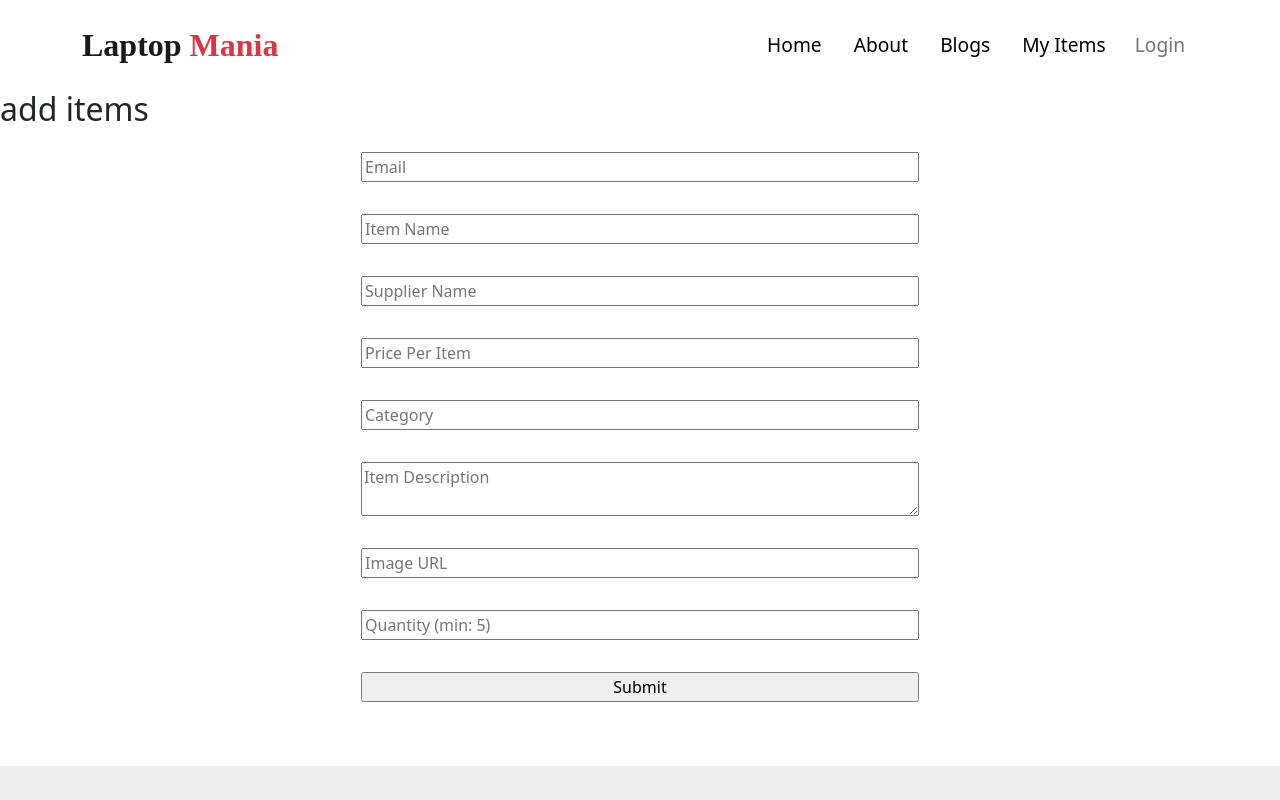
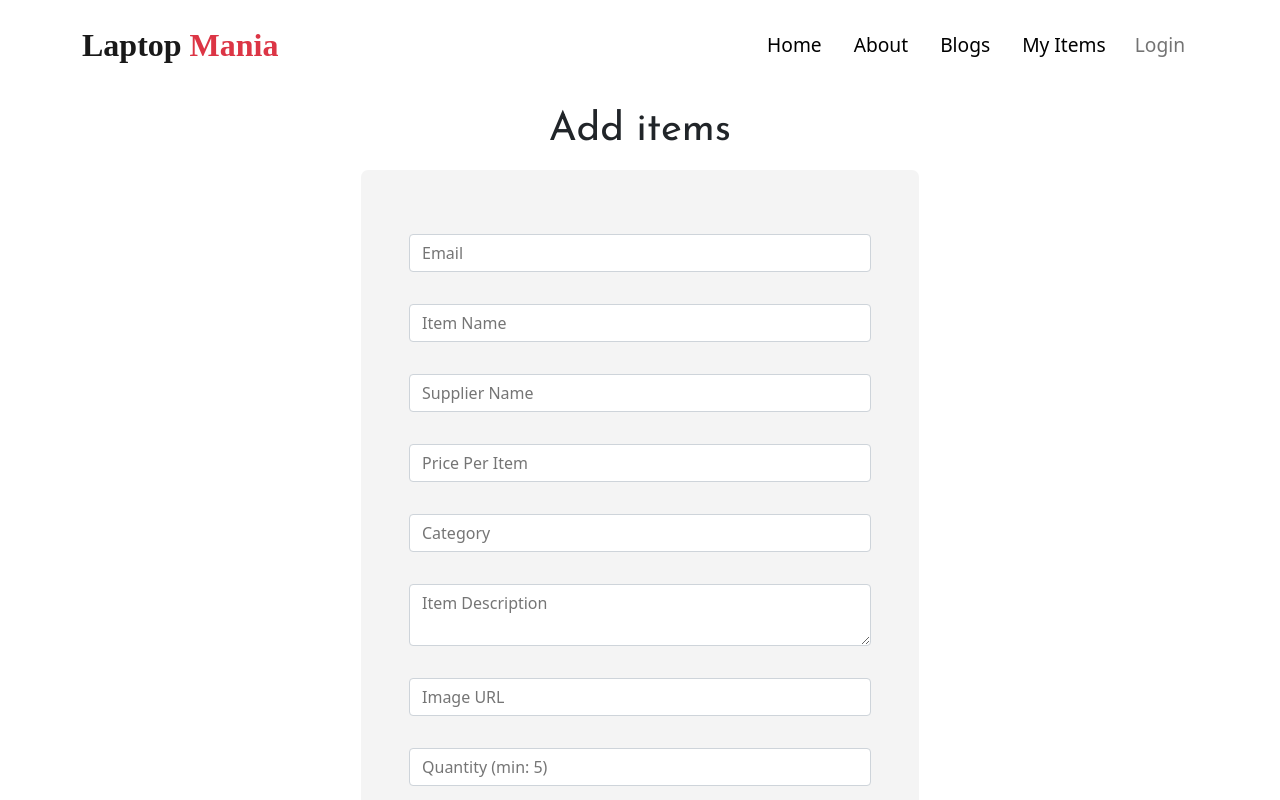
Before and after one commit to AnikKDev/laptop-mania, a React (Create React App) app: page /add-item in a window 1280 px wide. Shown: the top 800 px of the page. Built offline with nearby package versions, Linux system fonts and the light colour scheme; no server answers; a web font is replaced by a local one.

Commit message:
did more styling on other components

```diff
--- a/src/Components/AddItem/AddItem.css
+++ b/src/Components/AddItem/AddItem.css
@@ -0,0 +1,18 @@
+.item-title {
+    font-family: 'Josefin Sans', sans-serif;
+    font-size: 2.5em;
+}
+
+.input-field {
+    padding: 0.375rem 0.75rem;
+    font-size: 1rem;
+    font-weight: 400;
+    line-height: 1.5;
+    color: #212529;
+    background-color: #fff;
+    background-clip: padding-box;
+    border: 1px solid #ced4da;
+    appearance: none;
+    border-radius: 0.25rem;
+    transition: border-color .15s ease-in-out, box-shadow .15s ease-in-out;
+}
--- a/src/Components/AddItem/AddItem.js
+++ b/src/Components/AddItem/AddItem.js
@@ -1,5 +1,6 @@
 import React from 'react';
 import { Form } from 'react-bootstrap';
+import "./AddItem.css";
 import { useForm } from "react-hook-form";
 import axios from 'axios';
 import { useAuthState } from 'react-firebase-hooks/auth';
@@ -26,20 +27,20 @@ const AddItem = () => {
     };
     return (
         <div>
-            <h2>
-                add items
+            <h2 className="text-center my-3 item-title">
+                Add items
             </h2>
-            <div className="container">
-                <form className="w-50 mx-auto d-flex flex-column" onSubmit={handleSubmit(onSubmit)}>
-                    <input className="my-3" value={user?.email} readOnly placeholder='Email' {...register("email")} />
-                    <input className="my-3" placeholder='Item Name' {...register("itemName", { required: true, maxLength: 20 })} />
-                    <input className="my-3" placeholder='Supplier Name' {...register("supplierName", { required: true })} />
-                    <input className="my-3" placeholder='Price Per Item' type="number" {...register("price", { required: true })} />
-                    <input className="my-3" placeholder='Category' type="text" {...register("category", { required: true })} />
-                    <textarea className="my-3" placeholder='Item Description' type="text" {...register("description", { required: true })} />
-                    <input className="my-3" placeholder='Image URL' {...register("img", { required: true })} />
-                    <input className="my-3" placeholder='Quantity (min: 5)' type="number" {...register("quantity", { min: 5, required: true })} />
-                    <input className="my-3" type="submit" />
+            <div className="container ">
+                <form className="w-50 mx-auto d-flex flex-column login-form p-5" onSubmit={handleSubmit(onSubmit)}>
+                    <input className="my-3 input-field" value={user?.email} readOnly placeholder='Email' {...register("email")} />
+                    <input className="my-3 input-field" placeholder='Item Name' {...register("itemName", { required: true, maxLength: 20 })} />
+                    <input className="my-3 input-field" placeholder='Supplier Name' {...register("supplierName", { required: true })} />
+                    <input className="my-3 input-field" placeholder='Price Per Item' type="number" {...register("price", { required: true })} />
+                    <input className="my-3 input-field" placeholder='Category' type="text" {...register("category", { required: true })} />
+                    <textarea className="my-3 input-field" placeholder='Item Description' type="text" {...register("description", { required: true })} />
+                    <input className="my-3 input-field" placeholder='Image URL' {...register("img", { required: true })} />
+                    <input className="my-3 input-field" placeholder='Quantity (min: 5)' type="number" {...register("quantity", { min: 5, required: true })} />
+                    <input className="my-3 btn btn-danger" type="submit" />
                 </form>
             </div>
         </div>
--- a/src/Components/Header/Header.css
+++ b/src/Components/Header/Header.css
@@ -17,3 +17,7 @@
     color: black;
     margin: auto 5px;
 }
+
+a:hover {
+    color: #DB2D2E;
+}
--- a/src/Components/Login/Login.css
+++ b/src/Components/Login/Login.css
@@ -0,0 +1,23 @@
+.login-form {
+    background-color: #b9b9b929;
+    border-radius: 7px;
+}
+
+.login-title {
+    font-family: 'Josefin Sans', sans-serif;
+}
+
+.google-btn {
+    background-color: #efefef;
+    transition: 0.2s;
+}
+
+.google-btn:hover {
+    background-color: #bb4c57;
+    color: white;
+}
+
+.g-icon {
+    font-size: 1.2em;
+
+}
--- a/src/Components/Login/Login.js
+++ b/src/Components/Login/Login.js
@@ -2,6 +2,7 @@ import React, { useEffect, useState } from 'react';
 import { Button, Form } from 'react-bootstrap';
 import { useLocation, useNavigate } from 'react-router-dom';
 import { useSignInWithGoogle, useSignInWithEmailAndPassword, useSendPasswordResetEmail } from 'react-firebase-hooks/auth';
+import { FcGoogle } from 'react-icons/fc';
 import auth from '../../firebase.init';
 import './Login.css';
 import LoadingSpinner from '../Loadingspinner/LoadingSpinner';
@@ -105,8 +106,9 @@ const Login = () => {
 
 
     return (
-        <div>
-            <div className="w-50 mx-auto">
+        <div className="mt-5">
+            <div className="w-50 mx-auto mt-5 login-form p-5">
+                <h3 className="text-center mb-3 login-title">Log in</h3>
                 <Form onSubmit={handleLogin}>
                     <Form.Group className="mb-3" controlId="formBasicEmail">
                         <Form.Label>Email address</Form.Label>
@@ -119,12 +121,12 @@ const Login = () => {
                         <Form.Control onChange={handlePasswordChange} type="password" placeholder="Password" />
                     </Form.Group>
 
-                    <Button variant="primary" type="submit" className="w-100">
+                    <Button variant="danger" type="submit" className="w-100">
                         Login
                     </Button>
                 </Form>
-                <Button onClick={handleGoogleSignin} variant="primary" type="submit" className="w-100 my-2">
-                    Sign in with Google
+                <Button onClick={handleGoogleSignin} variant="" type="submit" className="w-100 my-2 google-btn mt-4">
+                    <FcGoogle className='g-icon'></FcGoogle> Sign in with Google
                 </Button>
                 <button onClick={handleResetPass} className="btn btn-link">Forgot password?</button>
                 <p>Don't have an account? <button onClick={() => navigate('/signup')} className="btn btn-link">Create an account</button></p>
--- a/src/Components/ManageInventories/ManageInventories.css
+++ b/src/Components/ManageInventories/ManageInventories.css
@@ -0,0 +1 @@
+.inventory-title {}
--- a/src/Components/ManageInventories/ManageInventories.js
+++ b/src/Components/ManageInventories/ManageInventories.js
@@ -37,7 +37,7 @@ const ManageInventories = () => {
     };
     return (
         <div>
-            Manage Inventories:{allItems.length}
+            <h1 className='text-center my-5 inventory-title'>Manage Inventory</h1>
             <div className="container">
                 <Table striped bordered hover>
                     <thead>
@@ -68,7 +68,7 @@ const ManageInventories = () => {
                     </tbody>
                 </Table>
             </div>
-            <Link to="/add-item"><button className="btn btn-warning">Add New Item</button></Link>
+            <Link to="/add-item"><button className="btn btn-danger manage-inventory-btn d-block mx-auto mt-5">Add New Item</button></Link>
         </div>
     );
 };
--- a/src/Components/SignUp/SignUp.css
+++ b/src/Components/SignUp/SignUp.css
@@ -0,0 +1,4 @@
+.signup-form {
+    background-color: #b9b9b929;
+    border-radius: 7px;
+}
--- a/src/Components/SignUp/SignUp.js
+++ b/src/Components/SignUp/SignUp.js
@@ -81,8 +81,9 @@ const SignUp = () => {
 
     };
     return (
-        <div>
-            <div className="w-50 mx-auto">
+        <div className='mt-5'>
+            <div className="w-50 mx-auto signup-form p-5">
+                <h3 className="text-center mb-3 login-title">Sign up</h3>
                 <Form noValidate validated={validated} onSubmit={handleSignup}>
                     <Form.Group className="mb-3" controlId="formBasicEmail">
                         <Form.Label>Email address</Form.Label>
@@ -101,12 +102,12 @@ const SignUp = () => {
                         {errors?.password && <p className="text-danger">{errors.password}</p>}
                     </Form.Group>
 
-                    <Button variant="primary" type="submit" className={errors?.password ? "w-100 disabled" : "w-100"}>
+                    <Button variant="danger" type="submit" className={errors?.password ? "w-100 disabled" : "w-100"}>
                         Sign Up
                     </Button>
 
                 </Form>
-                <p>Already have an account? <button onClick={() => navigate('/login')} className="btn btn-link">Login</button></p>
+                <p className="mt-4 mb-0">Already have an account? <button onClick={() => navigate('/login')} className="btn btn-link">Login</button></p>
             </div>
         </div>
     );
```
